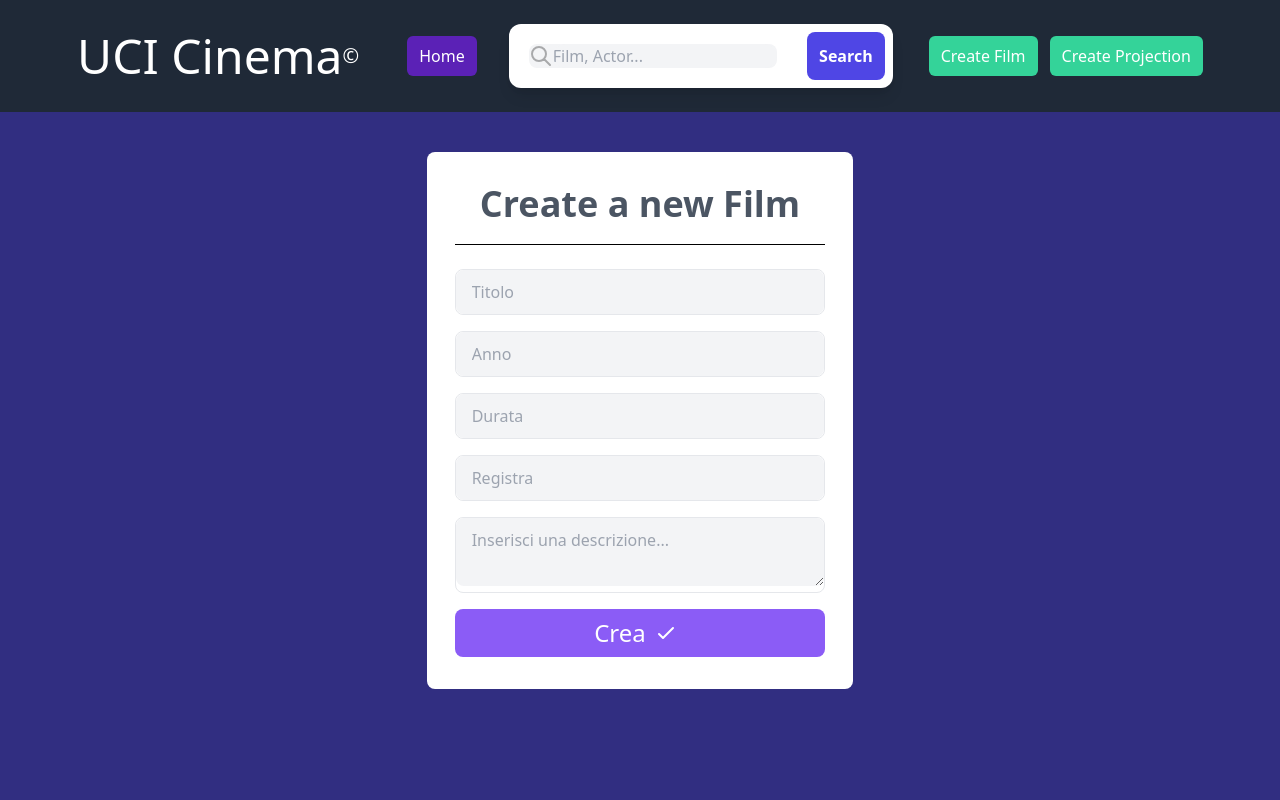
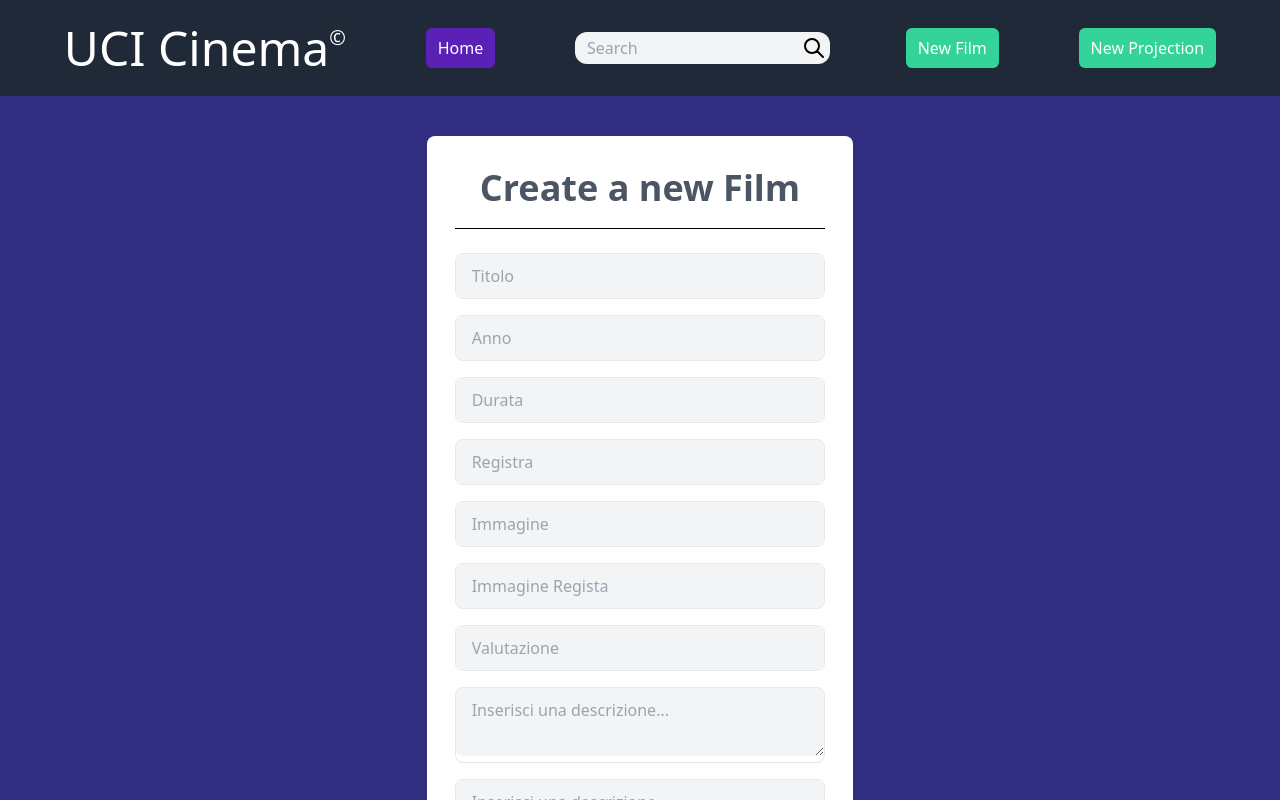
Before and after one commit to pietrobenedetti/uci-cinema, a Vue app in the folder client/: page /create/film in a window 1280 px wide. Shown: the top 800 px of the page. Built offline with nearby package versions, Linux system fonts and the light colour scheme; no server answers.

Commit message:
update view

```diff
--- a/client/src/components/CreateFilm.vue
+++ b/client/src/components/CreateFilm.vue
@@ -16,8 +16,20 @@
                 <div class="w-full mt-4 border rounded-lg">
                     <input type="text" v-model="newFilm.director" class="w-full py-2.5 px-4 rounded-lg bg-gray-100 focus:shadow focus:bg-white focus:outline-none" placeholder="Registra" required/>
                 </div>
+                <div class="w-full mt-4 border rounded-lg">
+                    <input type="text" v-model="newFilm.img" class="w-full py-2.5 px-4 rounded-lg bg-gray-100 focus:shadow focus:bg-white focus:outline-none" placeholder="Immagine" required/>
+                </div>
+                <div class="w-full mt-4 border rounded-lg">
+                    <input type="text" v-model="newFilm.director_img" class="w-full py-2.5 px-4 rounded-lg bg-gray-100 focus:shadow focus:bg-white focus:outline-none" placeholder="Immagine Regista" required/>
+                </div>
+                <div class="w-full mt-4 border rounded-lg">
+                    <input type="text" v-model="newFilm.rated" class="w-full py-2.5 px-4 rounded-lg bg-gray-100 focus:shadow focus:bg-white focus:outline-none" placeholder="Valutazione" required/>
+                </div>
                 <div class="w-full mt-4 mb-4 border rounded-lg">
                     <textarea type="text" v-model="newFilm.description" class="w-full py-2.5 px-4 rounded-lg bg-gray-100 focus:outline-none" id="year"  placeholder="Inserisci una descrizione..."/>
+                </div>
+                <div class="w-full mt-4 mb-4 border rounded-lg">
+                    <textarea type="text" v-model="newFilm.description_long" class="w-full py-2.5 px-4 rounded-lg bg-gray-100 focus:outline-none" id="year"  placeholder="Inserisci una descrizione..."/>
                 </div>
                 <div class="w-full mt-4">
                     <button @click="createFilm()" class="w-full flex h-12 justify-center items-center font-normal hover:bg-purple-600 text-2xl text-white bg-purple-500 case rounded-lg">Crea
@@ -32,10 +44,12 @@
 </template>
 <script>
 import axios from "axios";
+
 export default {
     data() {
         return{
-            newFilm:{
+            newFilm:
+            {
                 title: '',
                 year:'',
                 duration:'',
@@ -46,7 +60,7 @@ export default {
     },
     async mounted() {
         try {
-            let response = await axios.get("http://localhost:8000/api/rooms");
+            let response = await axios.get('http://localhost:8000/api/rooms');
             this.rooms = response.data;
         } catch (err) {
             console.log(err);
@@ -54,10 +68,12 @@ export default {
     },
     methods:{
         async createFilm(){
-            console.log(this.newFilm)
+            console.log(this.newFilm.title);
+            console.log(this.newFilm);
             let request = await axios.post('http://localhost:8000/api/movie/create', this.newFilm);
             console.log(request.data)
+            this.created = true;
         }
-    }
+    },
 }
 </script>
--- a/client/src/components/CreateProjections.vue
+++ b/client/src/components/CreateProjections.vue
@@ -83,7 +83,7 @@ export default {
     },
     methods:{
         async createProjection(){
-            console.log(this.projection.treD)
+            console.log(this.projection.tre_d)
             console.log(this.projection)
             let request = await axios.post('http://localhost:8000/api/projection/create', this.projection);
             console.log(request.data)
--- a/client/src/components/Navigation.vue
+++ b/client/src/components/Navigation.vue
@@ -1,69 +1,28 @@
 <template>
     <div>
-        <nav class="w-full bg-gray-800 p-6 flex">
-            <div class="max-w-7xl mx-auto px-2 sm:px-6 lg:px-8">
-                <div class="relative flex items-center justify-between h-16">
-                <div class="absolute inset-y-0 left-0 flex items-center sm:hidden">
-                    <!-- Mobile menu button-->
-                    <button type="button" class="inline-flex items-center justify-center p-2 rounded-md text-gray-400 hover:text-white hover:bg-gray-700 focus:outline-none focus:ring-2 focus:ring-inset focus:ring-white" aria-controls="mobile-menu" aria-expanded="false">
-                    <span class="sr-only">Open main menu</span>
-                    <!--
-                        Icon when menu is closed.
-
-                        Heroicon name: outline/menu
-
-                        Menu open: "hidden", Menu closed: "block"
-                    -->
-                    <svg class="block h-6 w-6" xmlns="http://www.w3.org/2000/svg" fill="none" viewBox="0 0 24 24" stroke="currentColor" aria-hidden="true">
-                        <path stroke-linecap="round" stroke-linejoin="round" stroke-width="2" d="M4 6h16M4 12h16M4 18h16" />
+        <div class="flex w-full bg-gray-800 p-6 justify-around items-center">
+            <div class="flex">
+                <h1 class="text-5xl font-light text-white">UCI Cinema </h1>
+                <p class="text-xl font-light text-white">©</p>
+            </div>
+            <div class="flex flex-col font-light text-white">
+                <a :href="pathForHome" class="bg-purple-800 text-white px-3 py-2 rounded-md transform hover:scale-105 transition duration-500">Home</a>
+            </div>
+            <div class="flex flex-col">
+                <div class="flex items-center">
+                    <input type="text" placeholder="Search" class="bg-gray-100 outline-none rounded-xl h-8 p-3">
+                    <svg xmlns="http://www.w3.org/2000/svg" class="h-6 w-6 -ml-7 cursor-pointer" fill="none" viewBox="0 0 24 24" stroke="currentColor">
+                        <path stroke-linecap="round" stroke-linejoin="round" stroke-width="2" d="M21 21l-6-6m2-5a7 7 0 11-14 0 7 7 0 0114 0z" />
                     </svg>
-                    <!--
-                        Icon when menu is open.
-
-                        Heroicon name: outline/x
-
-                        Menu open: "block", Menu closed: "hidden"
-                    -->
-                    <svg class="hidden h-6 w-6" xmlns="http://www.w3.org/2000/svg" fill="none" viewBox="0 0 24 24" stroke="currentColor" aria-hidden="true">
-                        <path stroke-linecap="round" stroke-linejoin="round" stroke-width="2" d="M6 18L18 6M6 6l12 12" />
-                    </svg>
-                    </button>
-                </div>
-                <div class="flex-1 flex items-center justify-center sm:items-stretch sm:justify-start">
-                    <div class="flex-shrink-0 flex items-center">
-                        <h1 class="text-5xl font-light text-white">UCI Cinema </h1><p class="text-xl font-light text-white">©</p>
-                    </div>
-                    <div class="flex flex-grow ml-12">
-                        <a :href="pathForHome" class="flex items-center bg-purple-800 text-white px-3 py-2 rounded-md font-medium my-auto transform hover:scale-105 transition duration-500 flex-2" aria-current="page">Home</a>
-                        <div class="ml-8 flex p-2 bg-white rounded-xl shadow-lg hover:shadow-xl transform hover:scale-105 transition duration-500 align-center justify-between w-96">
-                            <div class="flex bg-gray-100 rounded-lg p- m-3">
-                                <svg xmlns="http://www.w3.org/2000/svg" class="h-6 w-6 opacity-30" fill="none" viewBox="0 0 24 24" stroke="currentColor">
-                                <path stroke-linecap="round" stroke-linejoin="round" stroke-width="2" d="M21 21l-6-6m2-5a7 7 0 11-14 0 7 7 0 0114 0z" />
-                                </svg>
-                                <input class="bg-gray-100 outline-none rounded-xl w-56" type="text" placeholder="Film, Actor..." />
-                            </div>
-                            <div class="flex items-center bg-indigo-600 my-auto px-3 text-white font-semibold rounded-lg hover:shadow-lg transition duration-3000 cursor-pointer h-12">
-                                <span>
-                                    Search
-                                </span>
-                            </div>
-                        </div>
-                    </div>
-                </div>
-                <div class="absolute inset-y-0 right-0 flex items-center pr-2 sm:static sm:inset-auto sm:ml-6 sm:pr-0">
-                    <!-- <button type="button" class="bg-purple-800 py-2 px-3 rounded-md text-white hover:scale-105 transform transition duration-500" @click="goToTicket()">
-                        <span>My Tickets</span>
-                    </button> -->
-                    <button type="button" class="flex items-center py-2 bg-green-400 px-3 rounded-md text-white hover:bg-green-600 duration-500 ml-3" @click="goToCreateFilm()">
-                        <span>Create Film</span>
-                    </button>
-                    <button type="button" class="flex items-center py-2 bg-green-400 px-3 rounded-md text-white hover:bg-green-600 duration-500 ml-3">
-                        <a href="/create/projections">Create Projection</a>
-                    </button>
-                </div>
                 </div>
             </div>
-        </nav>
+            <div class="flex font-light text-white">
+                <a @click="goToCreateFilm()" class="bg-green-400 text-white px-3 py-2 rounded-md transform hover:scale-105 transition duration-500">New Film</a>
+            </div>
+            <div class="flex flex-col font-light text-white">
+                <a @click="goToCreateProjection()" class="bg-green-400 text-white px-3 py-2 rounded-md transform hover:scale-105 transition duration-500">New Projection</a>
+            </div>
+        </div>
     </div>
 </template>
 
@@ -73,7 +32,8 @@ export default {
         return {
             pathForHome:"/home",
             pathForMyTickets: "my_ticket",
-            pathForCreateFilm: "create_film"
+            pathForCreateFilm: "create_film",
+            pathForCreateProjection: "create_projections"
         }
     },
     methods: {
@@ -86,6 +46,11 @@ export default {
             this.$router.push({
                 name: this.pathForCreateFilm
             })
+        },
+        goToCreateProjection(){
+            this.$router.push({
+                name: this.pathForCreateProjection
+            })
         }
     },
 }
```
Also changed, not shown: 1 other file (tests, documents, lock files or other folders).
